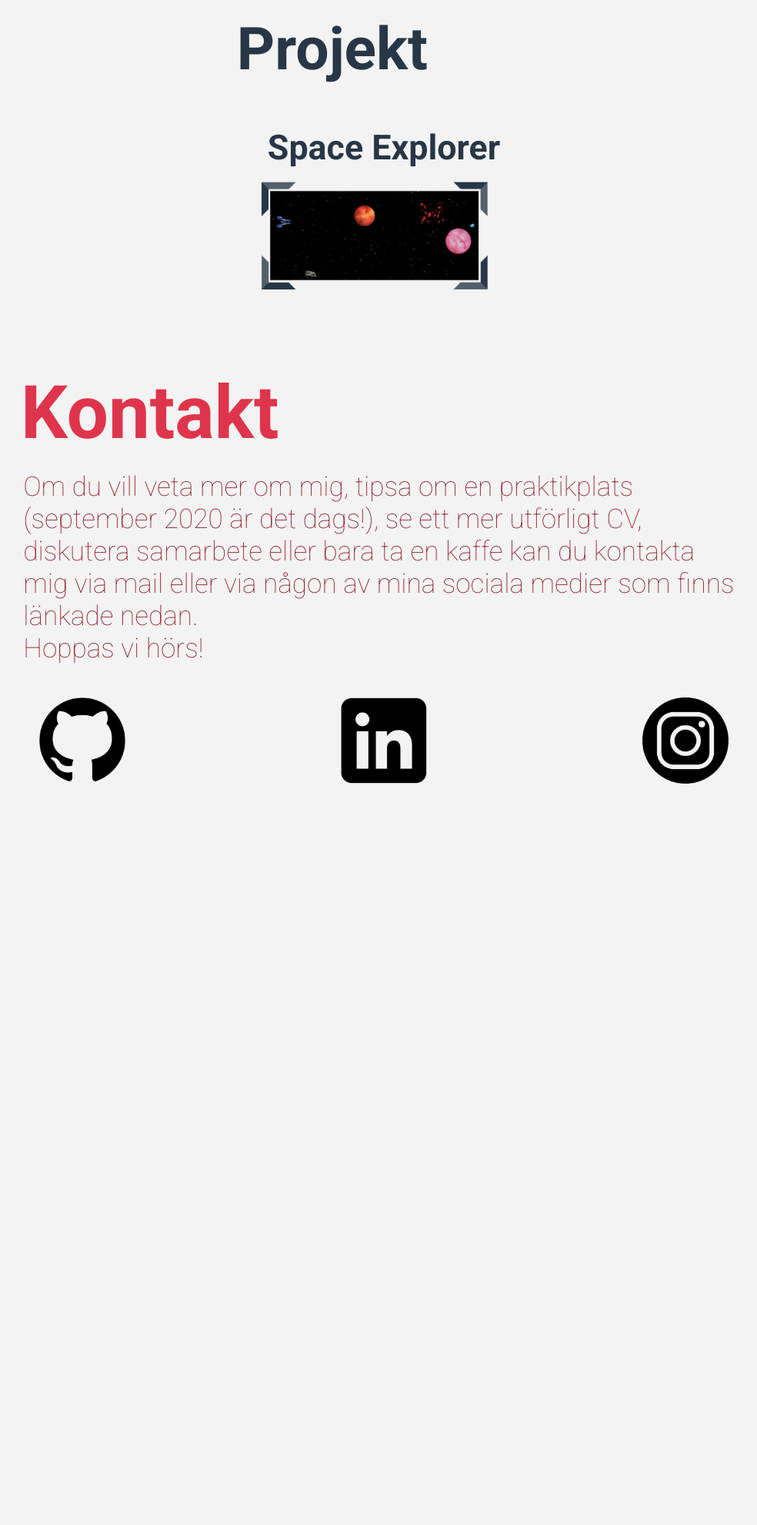
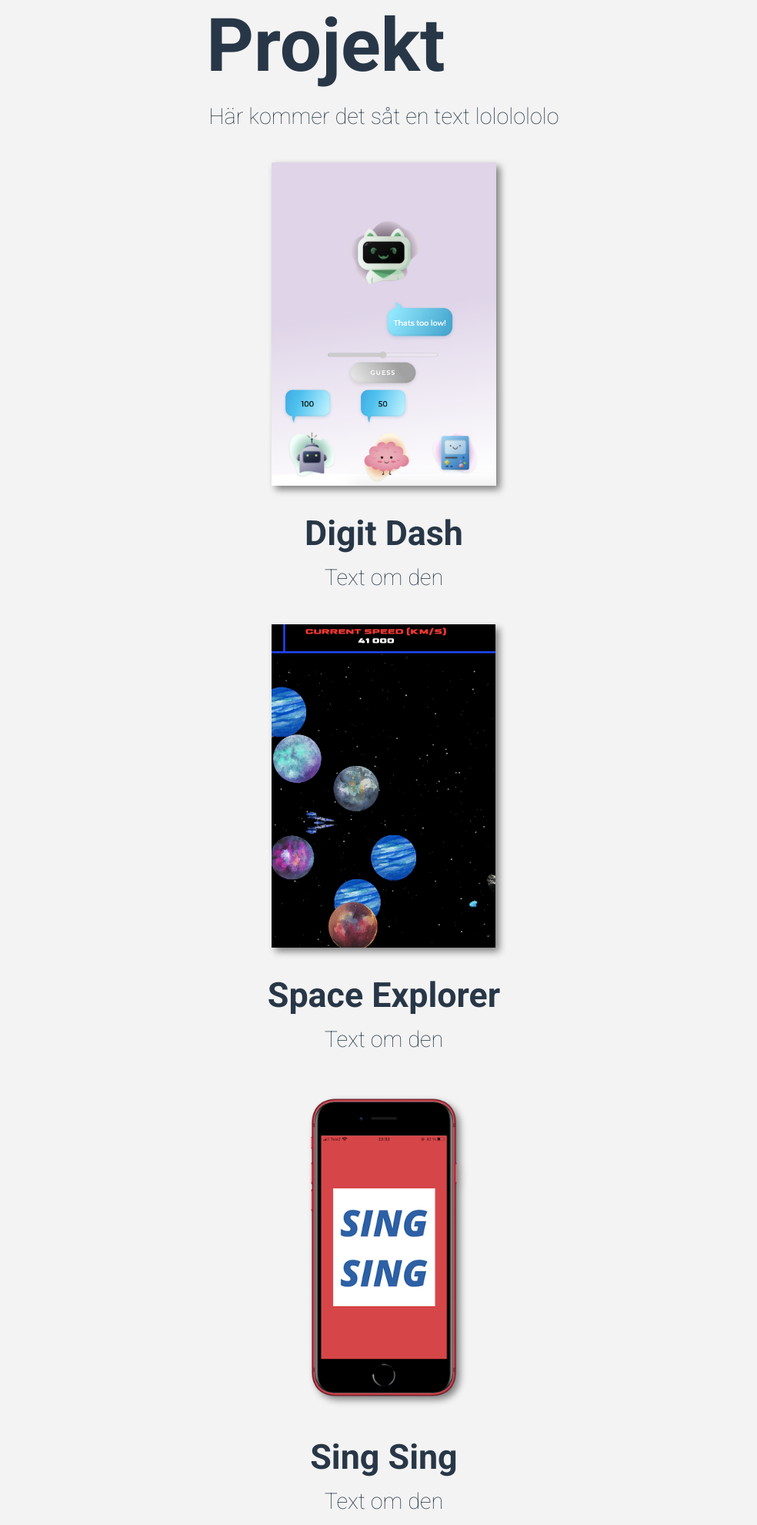
Before and after one commit to feliciaseg/Portfolio, a plain HTML site: page index.html in a window 1280 px wide. Shown: the part 1352-3333 px from the top of the page at 77% size, without its empty margins (141-1125 px from the left). Before the commit the page ends 2434 px from the top, so only its background shows below. Drawn offline with Linux system fonts and the light colour scheme.

Commit message:
portfolio mobile

```diff
--- a/desktop.css
+++ b/desktop.css
@@ -1,4 +1,4 @@
-@media only screen and (min-width: 700px) {
+@media only screen and (min-width: 768px) {
   .start-section {
     margin: 2rem;
     height: 100%;
@@ -60,19 +60,25 @@
   }
 
   .projects-section {
-    margin: 2rem;
-    height: 100%;
+    /* margin: 2rem; */
     max-width: 60rem;
   }
 
-  .projcets-section > h2 {
+  .projects-section > h2 {
     font-size: 6rem;
   }
 
   .project-wrapper {
     max-width: 60rem;
+    height: 100%;
     margin: 2rem;
   }
+
+
+
+
+
+
 
   .contact-section {
     margin: 2rem;
@@ -96,6 +102,5 @@
   .logo-wrapper > div {
     height: 7rem;
     width: 7rem;
-
   }
 }
--- a/index.html
+++ b/index.html
@@ -4,6 +4,7 @@
     <meta charset="UTF-8" />
     <meta name="viewport" content="width=device-width, initial-scale=1.0" />
     <title>Portfolio - Felicia Segerholm</title>
+    <script src="script.js"></script>
     <link rel="stylesheet" href="style.css" />
     <link rel="stylesheet" href="desktop.css" />
     <link rel="preconnect" href="https://fonts.gstatic.com" />
@@ -13,58 +14,76 @@
     />
   </head>
   <body>
-    <div class="start-section">
+    <div id = "startSection" class="start-section">
       <h2>Hej!</h2>
       <p>
         Jag heter Felicia och studerar till Front End Developer vid
         Medieinstitutet i Göteborg.
       </p>
       <div class="shapes-wrapper">
-          <div id = "purple">
-            <p>Om mig</p>
-          </div>
-          <div id = "green"> <p>Projekt</p></div>
-          <div id = "red"><p>Kontakt</p></div>
+        <div id="purple">
+          <p>Om mig</p>
+        </div>
+        <div id="green"><p>Projekt</p></div>
+        <div id="red"><p>Kontakt</p></div>
       </div>
     </div>
 
     <div class="about-section">
       <h2>Om mig</h2>
-      <p>
-        Hösten 2020 började jag studera till Front End Developer.
-      </p>
+      <p>Hösten 2020 började jag studera till Front End Developer.</p>
 
       <p>
-        Det jag gillar mest med webbutveckling är att få vara en problemlösare, utmana sig själv (för oj vad utmanande det är ibland!) och att det aldrig bara finns en lösning.
+        Det jag gillar mest med webbutveckling är att få vara en problemlösare,
+        utmana sig själv (för oj vad utmanande det är ibland!) och att det
+        aldrig bara finns en lösning.
       </p>
 
       <p>Jag har också...</p>
 
-      <p id= "iHaveAlso"> </p>
+      <p id="iHaveAlso"></p>
     </div>
 
     <div class="projects-section">
-      <h2> Projekt </h2>
-      <div class = "project-wrapper">
-        <h3> Space Explorer</h3>
-        <div class = "project-img"> </div>
+      <h2>Projekt</h2>
+      <p> Här kommer det såt en text lololololo</p>
+      <div class="project-wrapper dd">
+        <div class = "project-img"></div>
       </div>
+      <div class = "project-text">
+        <h3>Digit Dash</h3>
+        <p> Text om den</p>
+      </div>
+      <div class="project-wrapper se">
+        <div class = "project-img"></div>
+      </div>
+      <div class = "project-text">
+        <h3>Space Explorer</h3>
+        <p> Text om den</p>
+      </div>
+      <div class="project-wrapper ss">
+        <div class = "project-img"></div>
+      </div>
+      <div class = "project-text">
+        <h3>Sing Sing</h3>
+        <p> Text om den</p>
+      </div>
+
     </div>
 
     <div class="contact-section">
-      <h2> Kontakt </h2>
+      <h2>Kontakt</h2>
       <p>
-        Om du vill veta mer om mig,
-        tipsa om en praktikplats (september 2020 är det dags!),
-        se ett mer utförligt CV,
-        diskutera samarbete eller bara ta en kaffe kan du
-        kontakta mig via mail eller via någon av mina sociala medier
-        som finns länkade nedan.<br> Hoppas vi hörs!
+        Om du vill veta mer om mig, tipsa om en praktikplats (september 2020 är
+        det dags!), se ett mer utförligt CV, diskutera samarbete eller bara ta
+        en kaffe kan du kontakta mig via mail eller via någon av mina sociala
+        medier som finns länkade nedan.<br />
+        Hoppas vi hörs!
       </p>
-      <div class = "logo-wrapper">
-        <div class = "gh"></div>
-        <div class = "li"></div>
-        <div class = "ig"></div>
+      <div class="logo-wrapper">
+        <div class="gh"></div>
+        <div class="li"></div>
+        <div class="ig"></div>
       </div>
     </div>
   </body>
--- /dev/null
+++ b/script.js
@@ -0,0 +1,21 @@
+
+
+window.onload = start;
+
+function start() {
+    fadeIn();
+
+}
+
+function fadeIn() {
+    const fade = document.getElementById("startSection");
+     let opacity = 0;
+     const intervalID = setInterval (function() {
+         if (opacity < 1) {
+             opacity = opacity + 0.2
+             fade.style.opacity = opacity;
+         } else {
+             clearInterval (intervalID);
+         }
+     }, 100);
+ }
--- a/style.css
+++ b/style.css
@@ -10,7 +10,7 @@ body {
   display: flex;
   flex-direction: column;
   justify-content: center;
-   align-items: center;
+  align-items: center;
 }
 
 /* MOBILE */
@@ -19,8 +19,8 @@ body {
   margin: 1rem;
   display: flex;
   flex-direction: column;
-   height: 100%;
-  max-width: 30rem;
+  height: 100%;
+  max-width: 20rem;
 }
 
 .start-section > h2 {
@@ -102,7 +102,7 @@ body {
   flex-direction: column;
   justify-content: center;
   height: 100%;
-  max-width: 30rem;
+  max-width: 20rem;
 }
 
 .about-section > h2 {
@@ -115,7 +115,7 @@ body {
 .about-section > p {
   font-size: 1.8rem;
   font-weight: 100;
-  color: #51417D;
+  color: #51417d;
   margin: 0.7rem;
 }
 
@@ -123,9 +123,9 @@ body {
   margin: 1rem;
   display: flex;
   flex-direction: column;
-  /* justify-content: center; */
-  height: 100%;
-  max-width: 30rem;
+  justify-content: center;
+  /* height: 100vh; */
+  max-width: 20rem;
 }
 
 .projects-section > h2 {
@@ -135,31 +135,93 @@ body {
   margin: 0.5rem;
 }
 
-.project-wrapper > h3 {
-  font-size: 2.8rem;
-  font-weight: 700;
+.projects-section > p {
+  font-size: 1.8rem;
+  font-weight: 100;
   color: #283747;
-  margin: 1rem;
-  max-width: 30rem;
+  margin: 0.7rem;
 }
 
 
 .project-img {
-  background-image: url("spaceexplorer.png");
-  height: 142.5px;
-  width: 310px;
+  /* background-image: url("digit-dash-mobile.png"); */
+  height: 420px;
+  width: 288px;
+  display: flex;
+  justify-content: center;
+
+}
+
+.dd {
+  background-image: url("digit-dash-mobile.png");
   object-fit: contain;
   background-size: contain;
   background-repeat: no-repeat;
+  filter: drop-shadow(5px 5px 5px grey);
+  background-position: center;
 }
 
+.se {
+  background-image: url("space-explorer-mobile.png");
+  object-fit: contain;
+  background-size: contain;
+  background-repeat: no-repeat;
+  filter: drop-shadow(5px 5px 5px grey);
+  background-position: center;
+}
+
+.ss {
+  background-image: url("sing-sing-mobile.png");
+  object-fit: contain;
+  background-size: contain;
+  background-repeat: no-repeat;
+  filter: drop-shadow(5px 5px 5px grey);
+  background-position: center;
+}
+
+
+.project-wrapper {
+  display: flex;
+  flex-direction: column;
+  justify-content: center;
+  align-items: center;
+}
+
+
+.project-text {
+  display: flex;
+  flex-direction: column;
+  align-items: center;
+  /* max-width: 20rem; */
+}
+
+.project-text > h3 {
+  font-size: 2.8rem;
+  font-weight: 700;
+  color: #283747;
+  padding:0;
+  margin: 0;
+   margin: 0.2rem;
+  /* max-width: 20rem; */
+  text-align: center;
+}
+
+.project-text > p {
+  font-size: 1.8rem;
+  font-weight: 100;
+  color: #283747;
+  margin: 0.7rem;
+  text-align: center;
+}
+
+
 .contact-section {
-  margin: 1rem;
+  /* margin: 1rem; */
   display: flex;
   flex-direction: column;
   justify-content: center;
   height: 100%;
-  max-width: 30rem;
+  max-width: 20rem;
 }
 
 .contact-section > h2 {
@@ -181,7 +243,7 @@ body {
   flex-direction: row;
   justify-content: space-between;
   margin: 1rem;
-  max-width: 30rem;
+  max-width: 20rem;
 }
 
 .logo-wrapper > div {
```
Also changed, not shown: arrow-l.png (added), digit-dash-mobile.png (added), sing-sing-mobile.png (added), space-explorer-mobile.png (added), spaceexplorer.png (deleted), spaceexplorer2.png (deleted).
